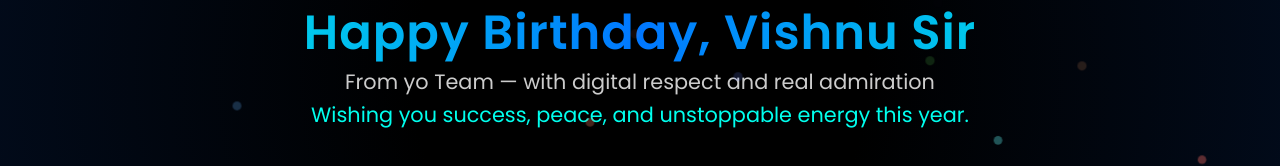
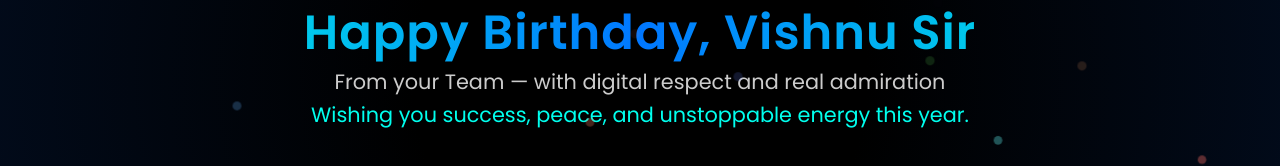
Before and after one commit to DevrajKalpure/HappyBirthday, a plain HTML site: page public/index.html in a window 1280 px wide. Shown: the part 322-488 px from the top of the page. Drawn offline with nearby package versions, Linux system fonts and the light colour scheme.

Commit message:
modified

```diff
--- a/public/index.html
+++ b/public/index.html
@@ -150,7 +150,7 @@
 
   <div class="center container">
     <h1 class="fw-bold">Happy Birthday, Vishnu Sir</h1>
-    <h2>From yo Team — with digital respect and real admiration</h2>
+    <h2>From your Team — with digital respect and real admiration</h2>
     <h2 class="text-2">Wishing you success, peace, and unstoppable energy this year.</h2>
     <div class="typing"></div>
   </div>
```
